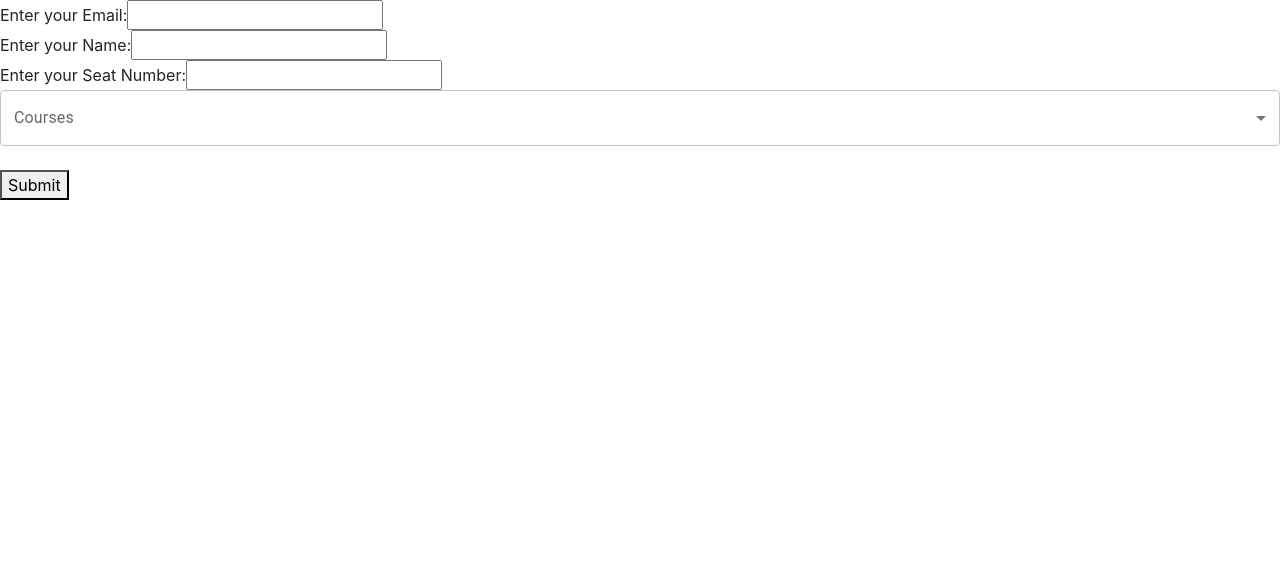
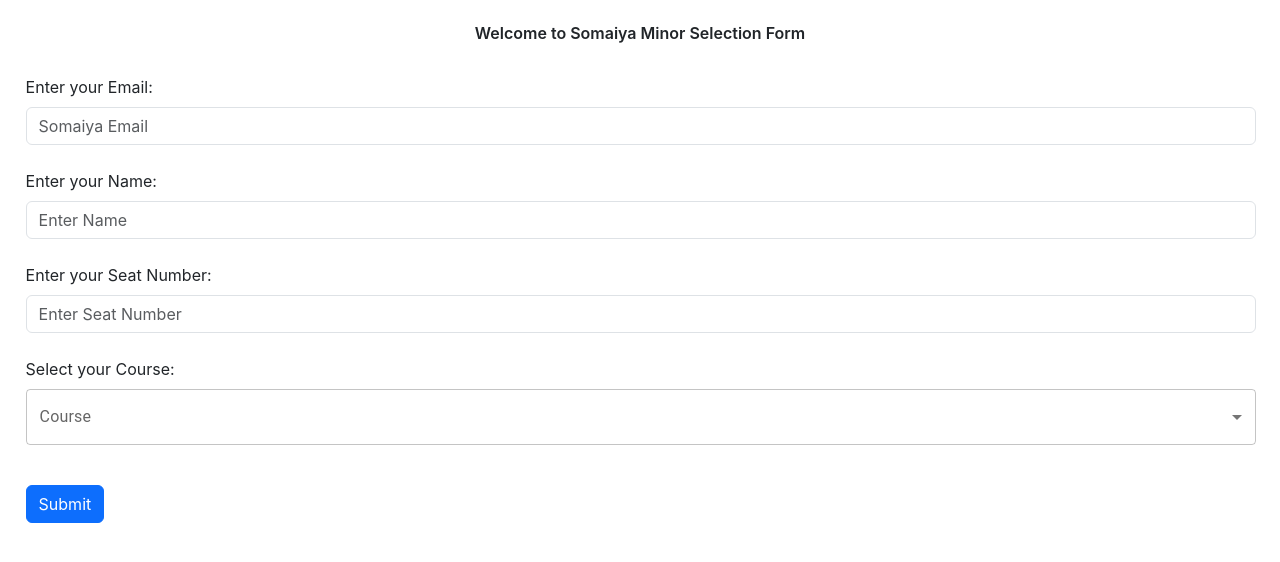
Before and after one commit to tarunj292/minor, a React (Create React App) app in the folder frontend/: page / in a window 1280 px wide. Shown: the top 562 px of the page. Built offline with nearby package versions, Linux system fonts and the light colour scheme; the HTML template or start-up script is replaced by a standard one.

Commit message:
frotend half done

```diff
--- a/frontend/src/components/Form.js
+++ b/frontend/src/components/Form.js
@@ -52,27 +52,52 @@
 
     return (
         <>
-            <form onSubmit={handleSubmit}>
-                <label htmlFor="email">Enter your Email:</label>
-                <input name="email" type="email" value={formData.email} onChange={handleChange} />
-                <br />
-                <label htmlFor="name">Enter your Name:</label>
-                <input name="name" type="text" value={formData.name} onChange={handleChange} />
-                <br />
-                <label htmlFor="seat">Enter your Seat Number:</label>
-                <input name="seat" type="text" value={formData.seat} onChange={handleChange} />
-                <br />
+            <h1 style={{
+                display: "flex",
+                justifyContent: "center",
+                fontSize: "2vh",
+                fontWeight: 600,
+                textAlign: "center",
+                marginTop: "3vh"
+            }}>
+                Welcome to Somaiya Minor Selection Form
+            </h1>
+            <div style={{
+                display: "flex",
+                justifyContent: "left"
+            }}>
+                <form style={{ margin: "3vh", marginLeft: "2vw", width: "200vw" }} onSubmit={handleSubmit}>
+                    <label htmlFor="email" className="form-label">Enter your Email:</label>
+                    <input
+                        id="email"
+                        name="email"
+                        className="form-control"
+                        type="email"
+                        value={formData.email}
+                        onChange={handleChange}
+                        style={{ marginBottom: "3vh" }}
+                        placeholder="Somaiya Email"
+                        required
+                    />
 
-                <Box sx={{ minWidth: 120 }}>
+                    <label htmlFor="name" className="form-label">Enter your Name:</label>
+                    <input id="name" name="name" className="form-control" type="text" value={formData.name} onChange={handleChange} style={{ marginBottom: "3vh" }} placeholder="Enter Name" required />
+
+                    <label htmlFor="seat" className="form-label">Enter your Seat Number:</label>
+                    <input id="seat" name="seat" className="form-control" type="text" value={formData.seat} onChange={handleChange} style={{ marginBottom: "3vh" }} placeholder="Enter Seat Number" required />
+
+                    <label htmlFor="minorCourse" className="form-label">Select your Course:</label>
+                    <Box sx={{ minWidth: 120, marginBottom: "5vh" }}>
                         <FormControl fullWidth>
-                        <InputLabel id="demo-simple-select-label">Courses</InputLabel>
+                            <InputLabel id="demo-simple-select-label">Course</InputLabel>
                             <Select
                                 labelId="demo-simple-select-label"
-                            id="demo-simple-select"
+                                id="minorCourse"
                                 value={formData.minor}
                                 label="Courses"
                                 name="minor"
                                 onChange={handleChange}
+                                required
                             >
                                 <MenuItem value={"UI / UX"}>UI/UX</MenuItem>
                                 <MenuItem value={"Finance"}>Finance</MenuItem>
@@ -81,14 +106,15 @@
                         </FormControl>
                     </Box>
 
-                <br />
-                <button type="submit">Submit</button>
+
+                    <button type="submit" className="btn btn-primary">Submit</button>
                 </form>
                 <Dialog open={alertOpen} onClose={handleAlertClose}>
                     <Alert onClose={handleAlertClose} severity={severity}>
                         {alertMessage}
                     </Alert>
                 </Dialog>
+            </div>
         </>
     );
 };
```
Also changed, not shown: frontend/src/index.css (line endings or trailing spaces). Lines whose indentation alone changed are shown as unchanged.
